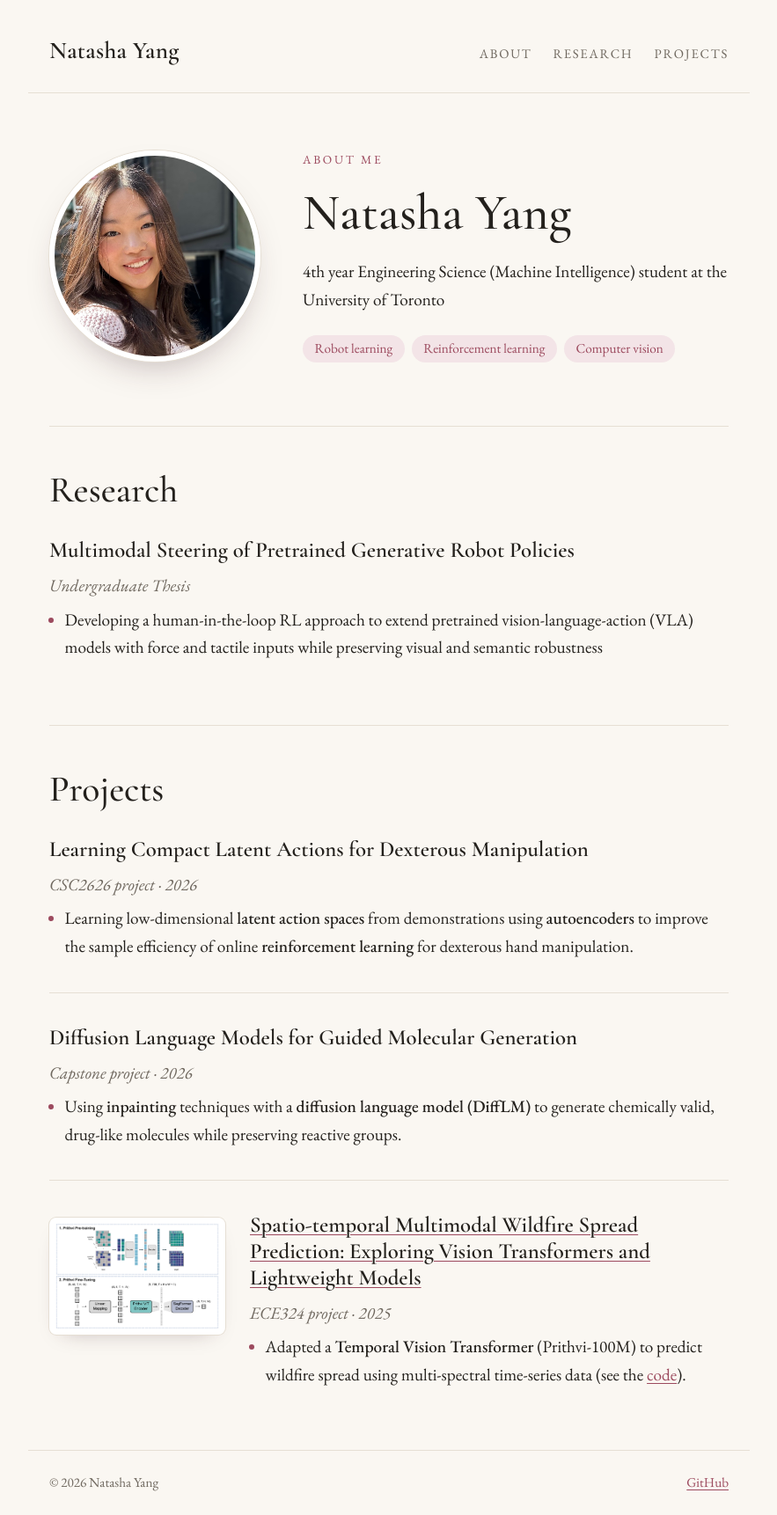
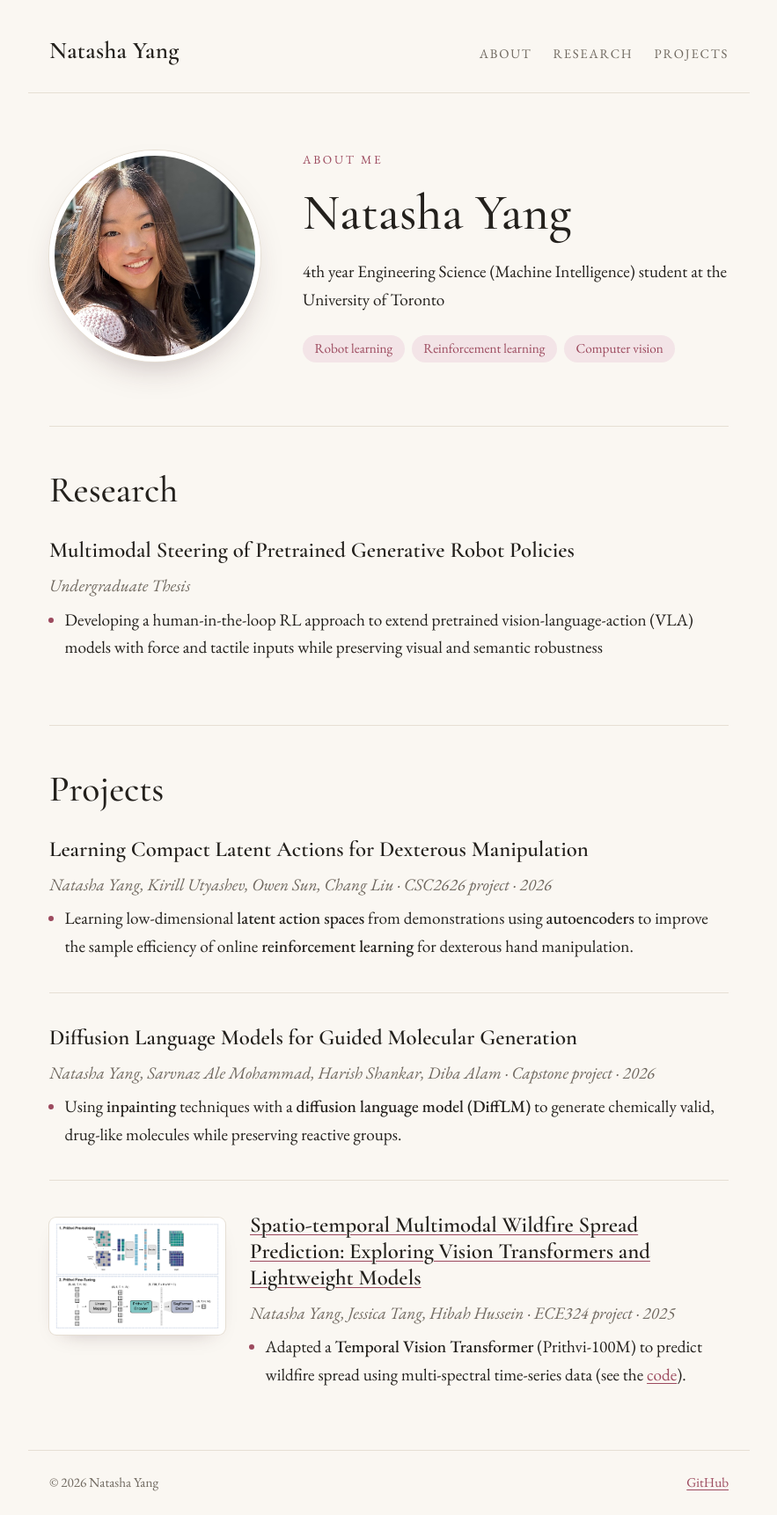
Before and after one commit to Natasha-Yang/Natasha-Yang.github.io, a Jekyll site: the page built from index.md, in a window 1280 px wide. Shown: the whole page at 88% size, without its empty margins (198-1081 px from the left). Built offline with Jekyll 4.4.1, drawn with Linux system fonts in a browser that asks for light colours.

Commit message:
update authors

```diff
--- a/_includes/projects.md
+++ b/_includes/projects.md
@@ -1,16 +1,16 @@
 ### Learning Compact Latent Actions for Dexterous Manipulation
-*CSC2626 project · 2026*
+*Natasha Yang, Kirill Utyashev, Owen Sun, Chang Liu · CSC2626 project · 2026*
 - Learning low-dimensional **latent action spaces** from demonstrations using **autoencoders** to improve the sample efficiency of online **reinforcement learning** for dexterous hand manipulation.
 
 ### Diffusion Language Models for Guided Molecular Generation
-*Capstone project · 2026*
+*Natasha Yang, Sarvnaz Ale Mohammad, Harish Shankar, Diba Alam · Capstone project · 2026*
 - Using **inpainting** techniques with a **diffusion language model (DiffLM)** to generate chemically valid, drug-like molecules while preserving reactive groups.
 
 <div class="project" markdown="1">
-<a class="thumb" href="{{ '/assets/images/firenet.png' | relative_url }}"><img src="{{ '/assets/images/firenet.png' | relative_url }}" alt="FireNet architecture: Prithvi pre-training and fine-tuning pipeline"></a>
+<div class="thumb"><img src="{{ '/assets/images/firenet.png' | relative_url }}" alt="FireNet architecture: Prithvi pre-training and fine-tuning pipeline"></div>
 <div markdown="1">
 ### [Spatio-temporal Multimodal Wildfire Spread Prediction: Exploring Vision Transformers and Lightweight Models](https://drive.google.com/file/d/1FaJLyU_S9xXO35y64ICSxb-d2pCG9n_2/view)
-*ECE324 project · 2025*
+*Natasha Yang, Jessica Tang, Hibah Hussein · ECE324 project · 2025*
 - Adapted a **Temporal Vision Transformer** (Prithvi-100M) to predict wildfire spread using multi-spectral time-series data (see the [code](https://github.com/Natasha-Yang/FireNet)).
 </div>
 </div>
--- a/assets/css/site.css
+++ b/assets/css/site.css
@@ -214,11 +214,6 @@ section[id] { scroll-margin-top: 2rem; }
   overflow: hidden;
   background: #fff;
   box-shadow: 0 0 0 1px var(--rule), 0 10px 24px -16px rgba(60, 30, 40, .4);
-  transition: transform .2s ease, box-shadow .2s ease;
-}
-.thumb:hover {
-  transform: translateY(-2px);
-  box-shadow: 0 0 0 1px var(--accent), 0 14px 28px -16px rgba(60, 30, 40, .5);
 }
 .thumb img {
   display: block;
```
